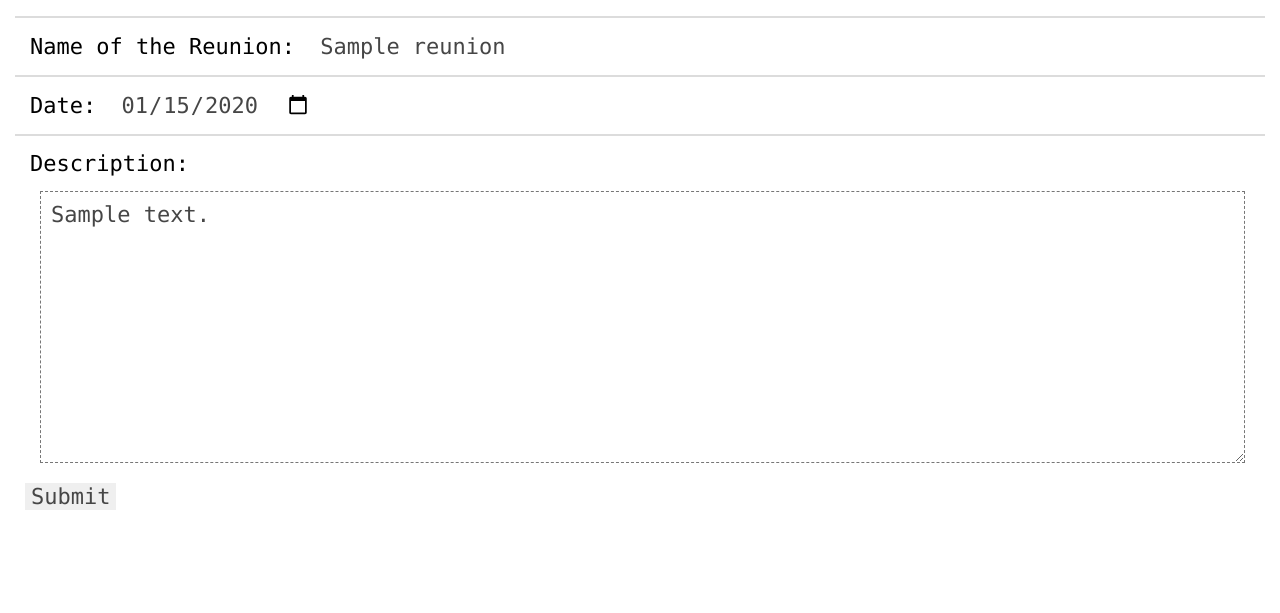
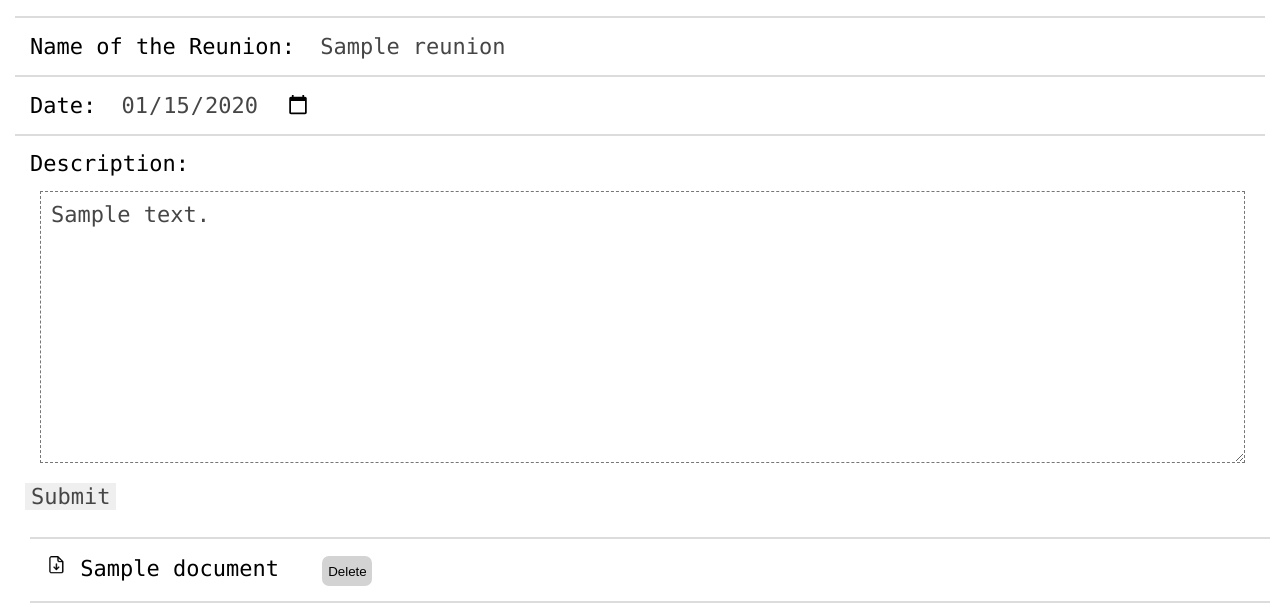
Before and after one commit to DA-ETSIINF/DAgora, a Django app: a page that uses templates/base.html in a window 1280 px wide. Shown: the part 514-1127 px from the top of the page. Before the commit the page ends 1024 px from the top, so only its background shows below. Run offline with Django 4.2, Linux system fonts and the light colour scheme; tables that the repository leaves empty hold one stand-in row (values such as "Sample post"); parts of the project's set-up code (start-up, migrations or seed data) failed here and were passed over; some libraries are stand-ins or nearby versions.

Commit message:
added deletion of linked documents to reunionEdition page and added upgrades to how it was displayed

```diff
--- a/reuniones/views.py
+++ b/reuniones/views.py
@@ -46,7 +46,8 @@ def reunionAsistances(request, reunion_name):
 
 
     # Utiliza un AJAX request
-    if request.method == 'POST':
+    # el and request.headers.get('x-requested-with') == 'XMLHttpRequest' mira si la request es ajax o no -> Para evitar errores
+    if request.method == 'POST' and request.headers.get('x-requested-with') == 'XMLHttpRequest':
         asistValue = request.POST.get('asistValue') == 'True' # Transforma el valor del boton en un boolean
 
         # Cambiar el valor de la instancia de la attendance y guarda los cambios en la base de datos
@@ -70,16 +71,26 @@ def reunionAsistances(request, reunion_name):
 def reunionEdit(request, reunion_name):
     reunion = Reunion.objects.get(name = reunion_name)
     documents = Document.objects.filter(reunions = reunion)
+    # reunionForm is pre-filled with old info so its easier to edit
     reunionForm = ReunionForm(initial={'my_name':reunion.name, 'my_date':reunion.date, 'my_description':reunion.description})
 
-    if request.method == 'POST':
+
+    # Submit ReunionForm with new values -> edition of basic Info
+    if request.method == 'POST' and 'submitButton' in request.POST:
         reunionForm = ReunionForm(request.POST)
-        print(reunionForm)
         if reunionForm.is_valid():
-            print('IS VALID')
             reunion.name = reunionForm.cleaned_data['my_name']
             reunion.date = reunionForm.cleaned_data['my_date']
             reunion.description = reunionForm.cleaned_data['my_description']
+            reunion.save()
+            return redirect ('../../' + reunion.name + '/edit')
+
+    # Delete document buttons -> Uses AJAX
+    if request.method == 'POST' and request.headers.get('x-requested-with') == 'XMLHttpRequest':
+        docName = request.POST['documentName'].strip()
+        document = Document.objects.filter(title = docName)
+        document.delete()
+        print(docName)
 
     context = {
         'reunion':reunion,
@@ -102,7 +113,6 @@ def createReunion(request):
 
 
     if request.method == 'GET':
-
         #reset session so it can be used again without re-adding the same documents
         request.session['documents'] = []
 
--- /dev/null
+++ b/static/JS/deleteFile.js
@@ -0,0 +1,25 @@
+$(document).ready(function () {
+
+    $(".documentDelButton").click( function (event) {
+
+        var documentName =  $(event.target).parent().children('a').text();
+        console.log(documentName);
+
+        var url = '';
+        var data = {
+        'csrfmiddlewaretoken': $('input[name=csrfmiddlewaretoken]').val(),
+        'documentName':documentName,
+
+        };
+
+
+        $.ajax({
+            url: url,
+            method: 'POST',
+            data: data,
+            success: function (data) {
+                $(event.target).parent().remove();
+            }
+        });
+    });
+});
--- a/static/css/reunionPreView.css
+++ b/static/css/reunionPreView.css
@@ -16,6 +16,10 @@
 
     padding:5px;
     margin:5px;
+}
+
+#reunionInfo ul li.description{
+    white-space: pre-wrap;
 }
 
 #reunionInfo a{
@@ -50,3 +54,46 @@
 .description{
     margin-left: 50px !important;
 }
+
+
+#documentEdition{
+    margin:10px;
+    margin-left: 30px;
+    padding:15px;
+
+    border-top-style:solid;
+    border-bottom-style:solid;
+    border-color:rgb(220,220,220);
+    border-width:2px;
+}
+
+#documentEdition li{
+    list-style: none;
+    font-family: "consolas", sans-serif, 'Times New Roman', Times, serif;
+    font-size: 22px;
+}
+
+#documentEdition li a{
+    color:black;
+    text-decoration: none;
+}
+#documentEdition li a:visited{
+    color:black;
+    text-decoration: none;
+}
+
+#documentEdition li button{
+    background-color:lightgray;
+    margin-left: 30px;
+    border-style: none;
+    height:30px;
+    width:50px;
+    border-radius:7px;
+}
+#documentEdition li button:hover{
+    background-color:gray;
+}
+#documentEdition li button:active{
+    background-color:lightgray;
+
+}
--- a/templates/base.html
+++ b/templates/base.html
@@ -66,6 +66,7 @@
     <script src="https://stackpath.bootstrapcdn.com/bootstrap/4.5.2/js/bootstrap.min.js"></script>
     <!-- Javascript for AJAX requests -->
     <script src="{% static 'JS/asistanceChangeAjax.js' %}"></script>
+    <script src="{% static 'JS/deleteFile.js' %}"></script>
 
     <!-- JQuery script for searchbuttons in createReunion -->
     <script src="{% static 'JS/userSearchFilter.js' %}"></script>
--- a/templates/reunion.html
+++ b/templates/reunion.html
@@ -14,7 +14,6 @@
 
     {%if editPerms%}
     <div id="reunionEdition">
-        <button id="EditMode">EDIT</button>
         <a href="edit">Edit</a>
     </div>
     {%endif%}
--- a/templates/reunionEdition.html
+++ b/templates/reunionEdition.html
@@ -37,11 +37,25 @@
         <form method="post" id="editionForm">
             {% csrf_token %}
             {{reunionForm.as_p}}
-            <input type="submit" value="Submit">
+            <input type="submit" value="Submit" name="submitButton">
         </form>
     </div>
 
+    <div id="documentEdition">
+    {% if not documents %}
+        <li>There are no documents linked to this Reunion</li>
+    {%endif%}
+    {%for document in documents%}
+        <li>
+            <a href="../../../media/{{document.file}}">
+                <img id="document_download_img" src="{% static 'css/download_document_icon.png' %}">
+                {{document.title}}
+            </a>
+            <button class="documentDelButton" id="documentDelButton"> Delete </button>
+        </li>
+    {%endfor%}
     </div>
+
 </body>
 </html>
 {%endblock%}
```
